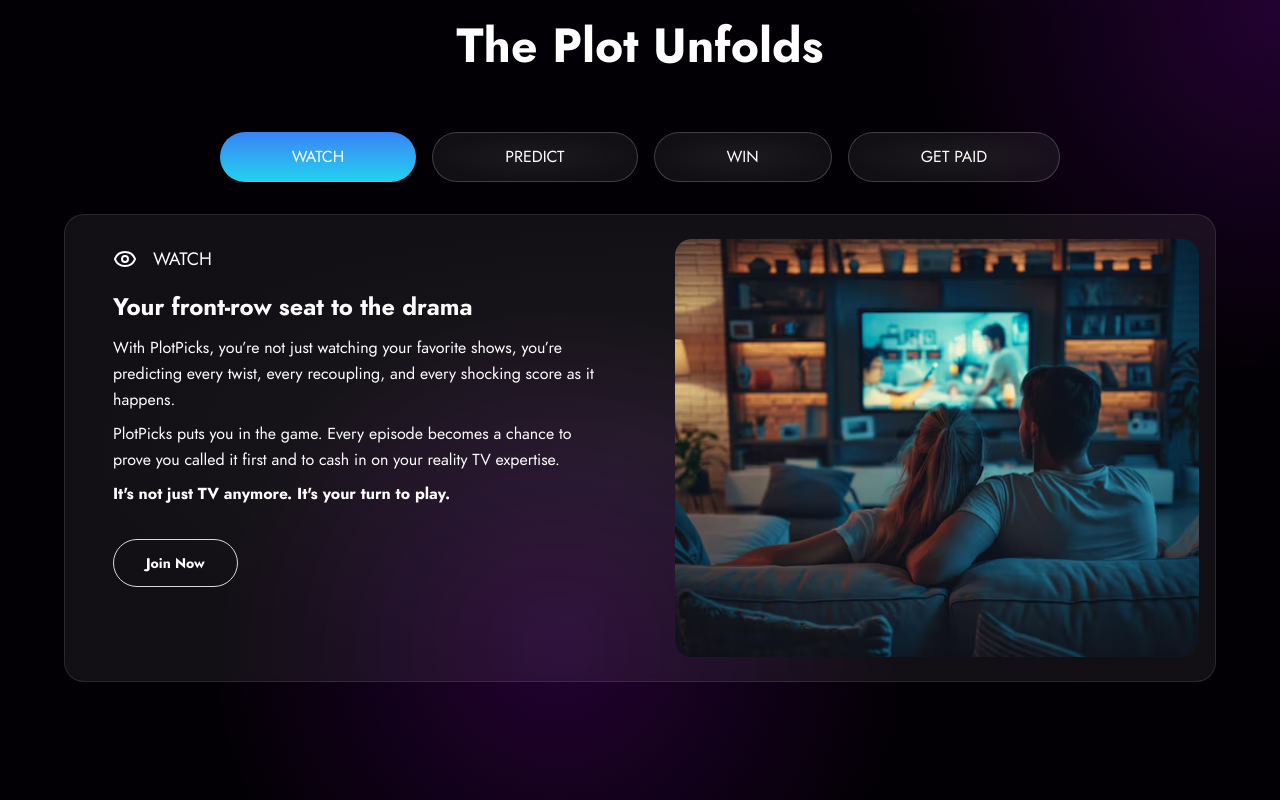
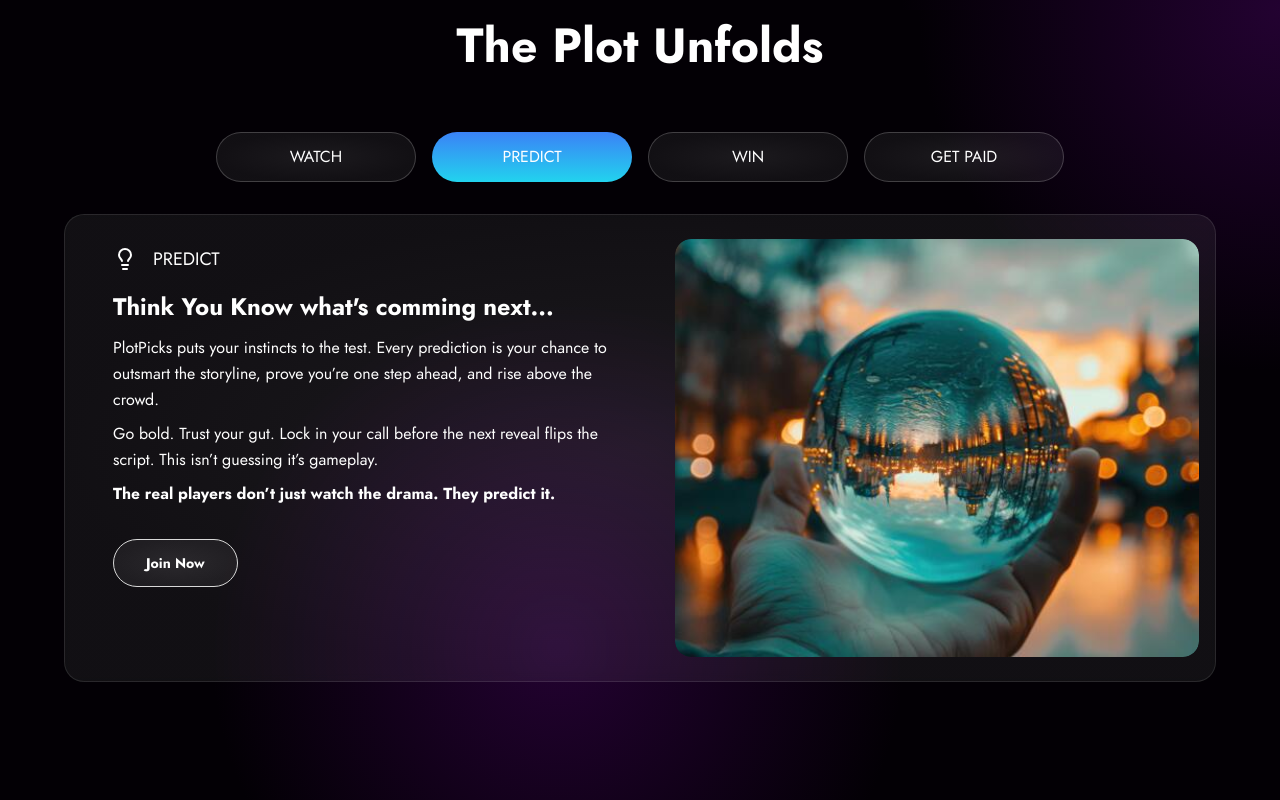
Before and after one commit to hasnainaqa/plot-picksp, a React (Vite) app: page / in a window 1280 px wide. Shown: the part 800-1600 px from the top of the page. Built offline with nearby package versions, Linux system fonts and the light colour scheme.

Commit message:
RowToAction

```diff
--- a/src/Components/LandingPage/LandingPageFooter.tsx
+++ b/src/Components/LandingPage/LandingPageFooter.tsx
@@ -52,13 +52,13 @@
 
         <div className="flex flex-row gap-24 ">
           <div>
-            <h3 className="text-white font-semibold text-2xl mb-4">Company</h3>
+            <h3 className="text-white flex font-semibold text-2xl mb-4">Company</h3>
             <ul className="space-y-3">
               {companyLinks.map((item, index) => (
                 <li key={index}>
                   <a
                     href={item.href}
-                    className="text-[#D1D1D1] font-normal text-base hover:text-white transition-colors"
+                    className="text-[#D1D1D1] flex font-normal text-base hover:text-white transition-colors"
                   >
                     {item.label}
                   </a>
@@ -68,13 +68,13 @@
           </div>
 
           <div>
-            <h3 className="text-white font-semibold text-2xl mb-4">Help</h3>
+            <h3 className="text-white flex font-semibold text-2xl mb-4">Help</h3>
             <ul className="space-y-3">
               {helpLinks.map((item, index) => (
                 <li key={index}>
                   <a
                     href={item.href}
-                    className="text-[#D1D1D1] font-normal text-base hover:text-white transition-colors"
+                    className="text-[#D1D1D1] flex font-normal text-base hover:text-white transition-colors"
                   >
                     {item.label}
                   </a>
@@ -84,7 +84,7 @@
           </div>
 
           <div>
-            <h3 className="text-white font-semibold text-2xl mb-4">
+            <h3 className="text-white font-semibold flex text-2xl mb-4">
               Follow Us
             </h3>
             <div className="flex gap-4">
--- a/src/Components/LandingPage/PlotUnfolds.tsx
+++ b/src/Components/LandingPage/PlotUnfolds.tsx
@@ -79,7 +79,7 @@
   useEffect(() => {
     const interval = setInterval(() => {
       setActiveIndex((prev) => (prev + 1) % tabData.length);
-    }, 80000);
+    }, 5000);
 
     return () => clearInterval(interval);
   }, []);
@@ -104,7 +104,7 @@
             <button
               key={tab.id}
               onClick={() => setActiveIndex(index)}
-              className={`rounded-full px-[72px] h-[50px] text-base font-medium transition-all leading-[150%] duration-300 ease-in-out focus:outline-none sm:text-base ${
+              className={`rounded-full w-[200px] h-[50px] text-base font-medium transition-all leading-[150%] duration-300 ease-in-out focus:outline-none sm:text-base ${
                 activeIndex === index
                   ? "bg-gradient-to-b from-blue-500 to-cyan-400 text-white"
                   : `border hover:bg-gray-800 `
@@ -151,7 +151,10 @@
                     {activeContent.tagline}
                   </p>
 
-                  <button className="mt-8 rounded-full border border-[#D8D8D8] h-[48px] px-8 font-semibold text-white transition-all duration-300 ease-in-out hover:border-purple-500 text-sm focus:outline-none flex items-center">
+                  <button className="mt-8 rounded-full border border-[#D8D8D8] h-[48px] px-8 font-semibold text-white transition-all duration-300 ease-in-out hover:border-purple-500 text-sm focus:outline-none flex items-center "
+                  style={{
+                    background: `radial-gradient(50% 50% at 50% 50%, rgba(255, 255, 255, 0.1) 0%, rgba(153, 153, 153, 0.1) 100%)`,
+                  }}>
                     Join Now
                   </button>
                 </>
--- a/src/Components/LandingPage/ReferralsRewards.tsx
+++ b/src/Components/LandingPage/ReferralsRewards.tsx
@@ -39,7 +39,7 @@
           </div>
         </div>
 
-        <img src={PP} alt="" className="absolute right-0 h-[507px] w-[562px] " />
+        <img src={PP} alt="" className=" h-[507px] w-[562px] " />
       </div>
     </div>
   );
```
